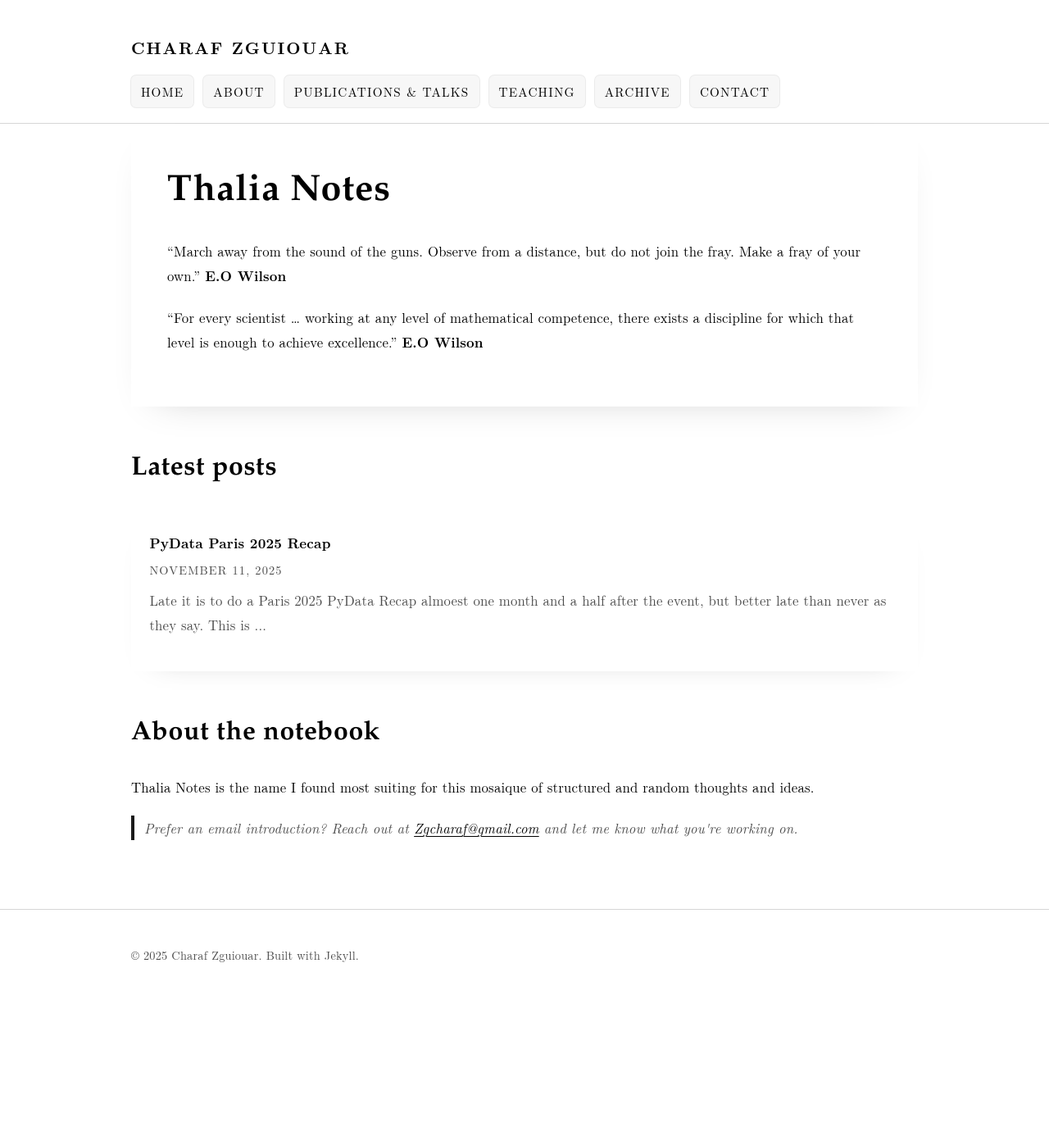
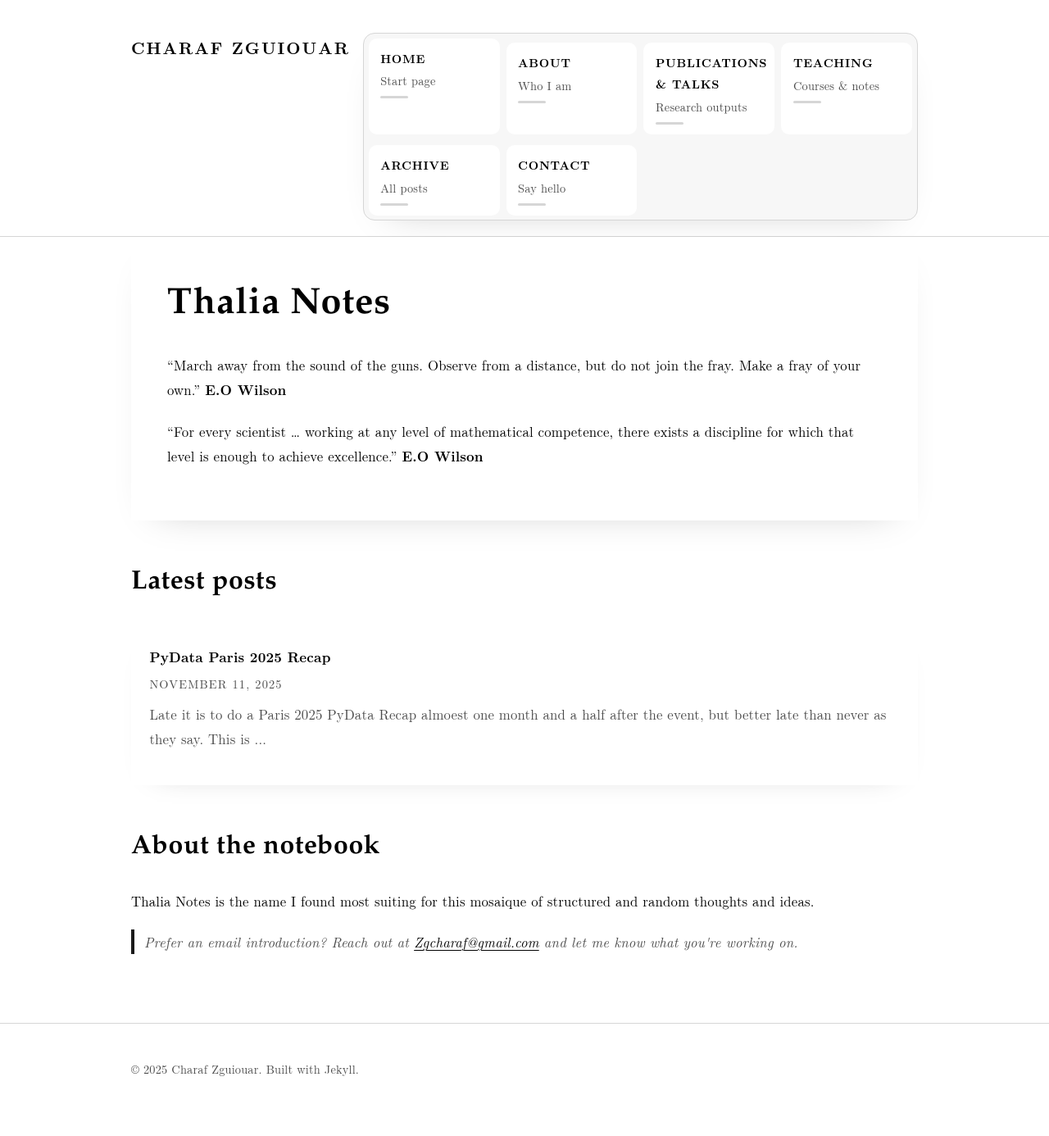
Before and after one commit to zgcharaf/zgcharaf.github.io, a Jekyll site: the page built from index.html, in a window 1280 px wide. Shown: the whole page at 82% size. Built offline with Jekyll 4.4.1, drawn with Linux system fonts in a browser that asks for light colours; before the commit the page ends 1247 px from its top, so only the background shows below that.

Commit message:
Revamp navigation menu

```diff
--- a/_layouts/default.html
+++ b/_layouts/default.html
@@ -31,14 +31,46 @@
     <div class="site-container header-inner">
       <a class="site-title" href="{{ '/' | relative_url }}">{{ site.title | default: 'Research Notes' }}</a>
       <nav class="site-nav" aria-label="Primary">
-        <a href="{{ '/' | relative_url }}">Home</a>
-        <a href="{{ '/about/' | relative_url }}">About</a>
-        <a href="{{ '/publications/' | relative_url }}">Publications &amp; Talks</a>
-        <a href="{{ '/teaching/' | relative_url }}">Teaching</a>
-        <a href="{{ '/blog/' | relative_url }}">Archive</a>
-        {% if site.email %}
-          <a href="mailto:{{ site.email }}">Contact</a>
-        {% endif %}
+        <ul class="nav-list">
+          <li class="nav-item">
+            <a class="nav-link" href="{{ '/' | relative_url }}">
+              <span class="nav-label">Home</span>
+              <span class="nav-hint">Start page</span>
+            </a>
+          </li>
+          <li class="nav-item">
+            <a class="nav-link" href="{{ '/about/' | relative_url }}">
+              <span class="nav-label">About</span>
+              <span class="nav-hint">Who I am</span>
+            </a>
+          </li>
+          <li class="nav-item">
+            <a class="nav-link" href="{{ '/publications/' | relative_url }}">
+              <span class="nav-label">Publications &amp; Talks</span>
+              <span class="nav-hint">Research outputs</span>
+            </a>
+          </li>
+          <li class="nav-item">
+            <a class="nav-link" href="{{ '/teaching/' | relative_url }}">
+              <span class="nav-label">Teaching</span>
+              <span class="nav-hint">Courses &amp; notes</span>
+            </a>
+          </li>
+          <li class="nav-item">
+            <a class="nav-link" href="{{ '/blog/' | relative_url }}">
+              <span class="nav-label">Archive</span>
+              <span class="nav-hint">All posts</span>
+            </a>
+          </li>
+          {% if site.email %}
+            <li class="nav-item">
+              <a class="nav-link" href="mailto:{{ site.email }}">
+                <span class="nav-label">Contact</span>
+                <span class="nav-hint">Say hello</span>
+              </a>
+            </li>
+          {% endif %}
+        </ul>
       </nav>
     </div>
   </header>
--- a/assets/css/main.css
+++ b/assets/css/main.css
@@ -66,7 +66,7 @@ body {
 
 .header-inner {
   display: flex;
-  align-items: center;
+  align-items: flex-start;
   justify-content: space-between;
   padding: 2.5rem 0 0.75rem;
   gap: 1rem;
@@ -83,29 +83,71 @@ body {
 }
 
 .site-nav {
-  display: flex;
-  gap: 0.75rem;
-  font-size: 0.95rem;
-  letter-spacing: 0.08em;
-  text-transform: uppercase;
-  flex-wrap: wrap;
+  flex: 1;
 }
 
-.site-nav a {
-  color: var(--ink);
-  text-decoration: none;
-  padding: 0.35rem 0.75rem;
-  border-radius: 6px;
+.nav-list {
+  list-style: none;
+  margin: 0;
+  padding: 0.35rem;
+  display: grid;
+  grid-template-columns: repeat(auto-fit, minmax(150px, 1fr));
+  gap: 0.5rem;
   background: var(--surface-soft);
-  box-shadow: 0 0 0 1px rgba(0, 0, 0, 0.08);
-  transition: background 150ms ease, color 150ms ease, box-shadow 150ms ease;
+  border: 1px solid var(--rule);
+  border-radius: 14px;
+  box-shadow: var(--shadow-soft);
 }
 
-.site-nav a:hover,
-.site-nav a:focus {
-  color: var(--accent-blue);
+.nav-link {
+  display: flex;
+  flex-direction: column;
+  gap: 0.1rem;
+  align-items: flex-start;
+  padding: 0.7rem 0.85rem;
+  height: 100%;
+  border-radius: 10px;
+  border: 1px solid transparent;
   background: var(--surface);
-  box-shadow: 0 0 0 1px rgba(0, 0, 0, 0.15);
+  text-decoration: none;
+  color: var(--ink);
+  transition: border-color 160ms ease, box-shadow 160ms ease, transform 160ms ease;
+}
+
+.nav-link::after {
+  content: '';
+  display: block;
+  width: 34px;
+  height: 3px;
+  margin-top: 0.2rem;
+  border-radius: 999px;
+  background: var(--rule);
+  transition: background 160ms ease, width 160ms ease;
+}
+
+.nav-label {
+  font-weight: 700;
+  letter-spacing: 0.05em;
+  text-transform: uppercase;
+  font-size: 0.9rem;
+}
+
+.nav-hint {
+  color: var(--muted);
+  font-size: 0.9rem;
+}
+
+.nav-link:hover,
+.nav-link:focus {
+  border-color: var(--accent-blue);
+  box-shadow: 0 8px 22px -18px rgba(0, 0, 0, 0.4);
+  transform: translateY(-1px);
+}
+
+.nav-link:hover::after,
+.nav-link:focus::after {
+  background: var(--accent-blue);
+  width: 48px;
 }
 
 @media (max-width: 720px) {
@@ -115,17 +157,8 @@ body {
     gap: 1.75rem;
   }
 
-  .site-nav {
-    flex-direction: column;
-    align-items: stretch;
-    gap: 0.5rem;
-    font-size: 1rem;
-  }
-
-  .site-nav a {
-    display: block;
-    text-align: center;
-    background: var(--surface);
+  .nav-list {
+    grid-template-columns: 1fr;
   }
 }
 
```
